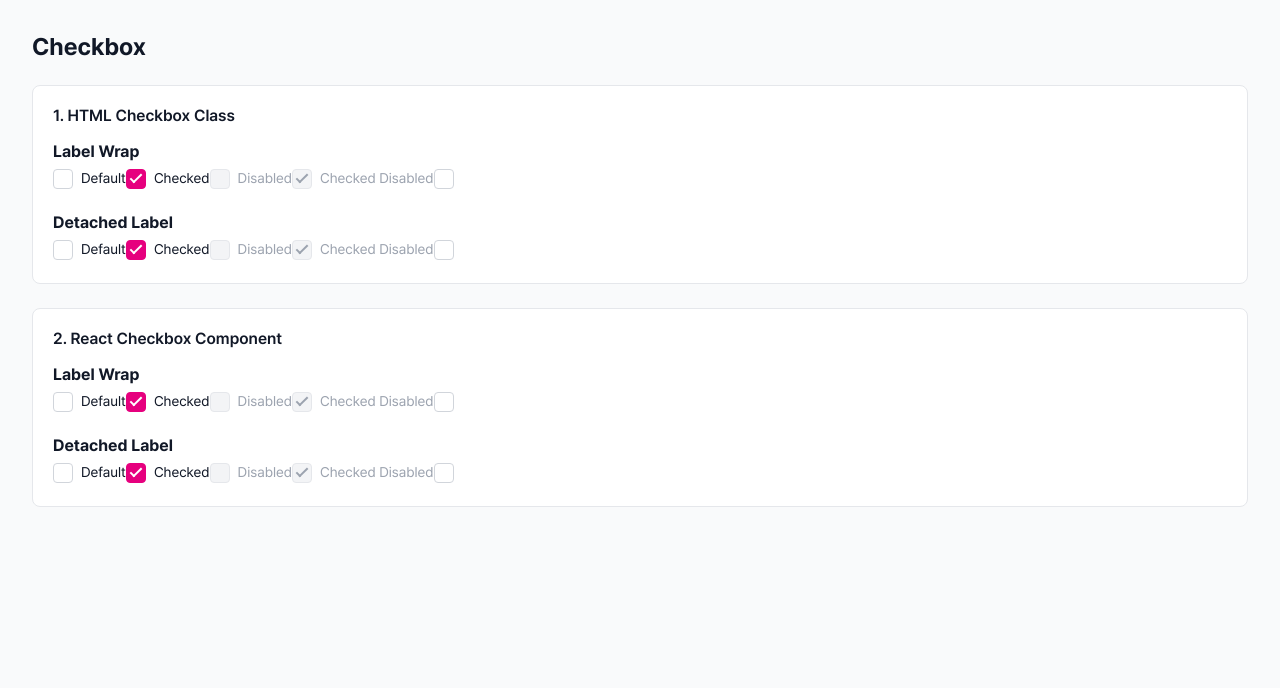
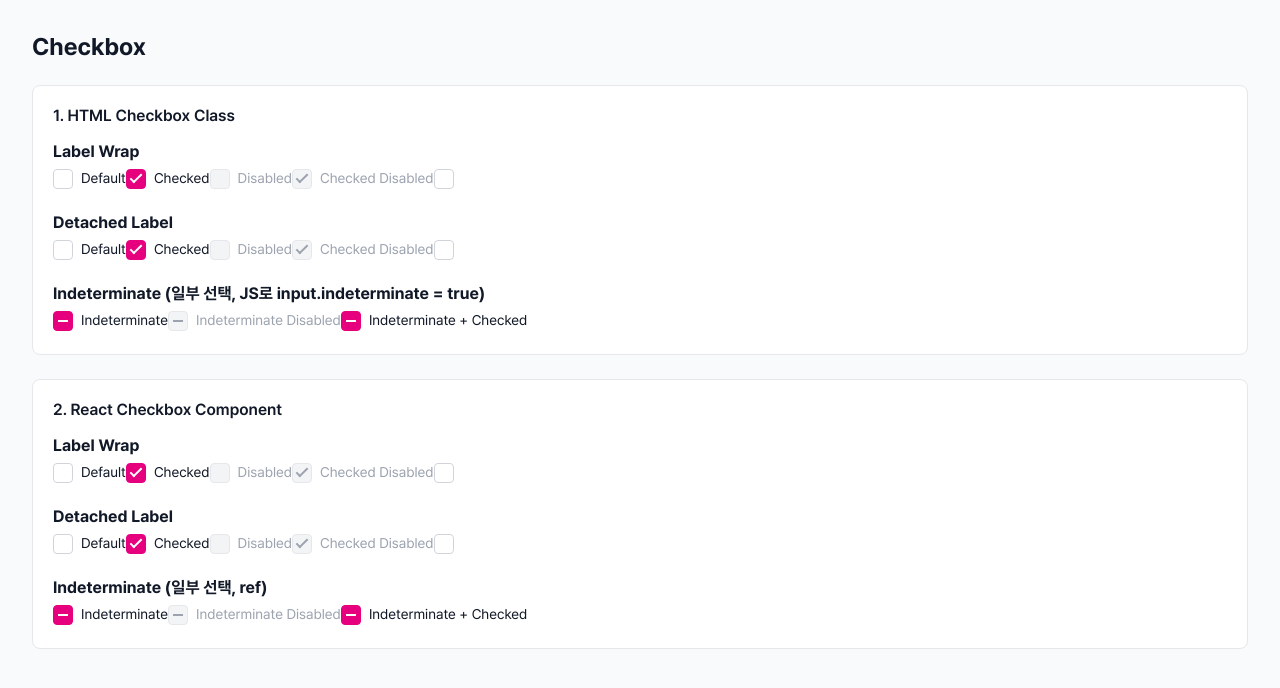
Before and after one commit to yumin-pub/ars-admin-ui, a React (Vite) app: page /ui/checkbox in a window 1280 px wide. Shown: the top 688 px of the page. Built offline with nearby package versions, Linux system fonts and the light colour scheme.

Commit message:
feat(checkbox): add ref type and indeterminate style

```diff
--- a/src/pages/UISystem/CheckboxPage.tsx
+++ b/src/pages/UISystem/CheckboxPage.tsx
@@ -1,4 +1,12 @@
 import { Checkbox } from '../../components/Checkbox';
+
+/**
+ * 일부 선택(indeterminate)은 HTML 속성이 아니라 DOM 속성이라 마크업만으로는 줄 수 없다.
+ * 예제에서는 콜백 ref로 input.indeterminate = true를 준다. (HTML만 쓰는 화면에서는 JS로 같은 값을 준다)
+ */
+function setIndeterminate(input: HTMLInputElement | null) {
+    if (input) input.indeterminate = true;
+}
 
 function CheckboxPage() {
     return (
@@ -104,6 +112,25 @@ function CheckboxPage() {
                 </label>
             </span>
             </div>
+
+            <div className="ui-doc__group">
+            <h3 className="ui-doc__group-title">Indeterminate (일부 선택, JS로 input.indeterminate = true)</h3>
+            <label className="ui-checkbox ui-checkbox--wrap">
+                <input type="checkbox" className="ui-checkbox__input" ref={setIndeterminate} />
+                <span className="ui-checkbox__control"></span>
+                <span className="ui-checkbox__label">Indeterminate</span>
+            </label>
+            <label className="ui-checkbox ui-checkbox--wrap">
+                <input type="checkbox" className="ui-checkbox__input" ref={setIndeterminate} disabled />
+                <span className="ui-checkbox__control"></span>
+                <span className="ui-checkbox__label">Indeterminate Disabled</span>
+            </label>
+            <label className="ui-checkbox ui-checkbox--wrap">
+                <input type="checkbox" className="ui-checkbox__input" ref={setIndeterminate} defaultChecked />
+                <span className="ui-checkbox__control"></span>
+                <span className="ui-checkbox__label">Indeterminate + Checked</span>
+            </label>
+            </div>
         </section>
         <section className="ui-doc__section">
         <h2 className="ui-doc__section-title">2. React Checkbox Component</h2>
@@ -184,6 +211,19 @@ function CheckboxPage() {
             aria-label="라벨 없는 체크박스"
             />
         </div>
+
+        <div className="ui-doc__group">
+            <h3 className="ui-doc__group-title">Indeterminate (일부 선택, ref)</h3>
+            <Checkbox ref={setIndeterminate} name="react-indeterminate" value="indeterminate">
+            Indeterminate
+            </Checkbox>
+            <Checkbox ref={setIndeterminate} name="react-indeterminate-disabled" value="indeterminate-disabled" disabled>
+            Indeterminate Disabled
+            </Checkbox>
+            <Checkbox ref={setIndeterminate} name="react-indeterminate-checked" value="indeterminate-checked" defaultChecked>
+            Indeterminate + Checked
+            </Checkbox>
+        </div>
         </section>
         </main>
     );
--- a/src/styles/components/_checkbox.scss
+++ b/src/styles/components/_checkbox.scss
@@ -121,6 +121,42 @@
 }
 
 // ========================================
+// Indeterminate (일부 선택)
+// - HTML 속성이 아니라 DOM 속성이라 ref로 input.indeterminate = true를 줄 때만 적용된다.
+// - 체크 표시 대신 가로줄을 그린다. checked와 함께여도 가로줄만 보인다. (브라우저 기본 체크박스와 같다)
+// ========================================
+
+.ui-checkbox__input:indeterminate + .ui-checkbox__control,
+.ui-checkbox__input:indeterminate
++ .ui-checkbox__wrapper
+.ui-checkbox__control {
+    border-color: $primary;
+    background-color: $primary;
+}
+
+.ui-checkbox__input:indeterminate + .ui-checkbox__control::after,
+.ui-checkbox__input:indeterminate
++ .ui-checkbox__wrapper
+.ui-checkbox__control::after {
+    content: '';
+
+    position: absolute;
+    top: 50%;
+    left: $space-1;
+    right: $space-1;
+
+    // checked와 함께일 때 체크 표시(::after)의 크기·테두리가 남지 않게 지운다.
+    width: auto;
+    height: 0;
+
+    border-top: 2px solid $white;
+    border-right: 0;
+    border-bottom: 0;
+
+    transform: translateY(-50%);
+}
+
+// ========================================
 // Focus
 // ========================================
 
@@ -171,3 +207,16 @@
 .ui-checkbox__control::after {
     border-color: $gray-400;
 }
+
+// ========================================
+// Indeterminate + Disabled
+// - 배경은 위 Disabled 규칙($gray-100)을 따르고, 가로줄만 회색으로 그린다. (Checked + Disabled와 같은 방식)
+// ========================================
+
+.ui-checkbox__input:indeterminate:disabled
++ .ui-checkbox__control::after,
+.ui-checkbox__input:indeterminate:disabled
++ .ui-checkbox__wrapper
+.ui-checkbox__control::after {
+    border-color: $gray-400;
+}
```
Also changed, not shown: src/components/Checkbox/Checkbox.types.ts (+7 -0 lines), src/stories/components/Checkbox/Checkbox.mdx (+43 -0 lines), 1 other file (tests, documents, lock files or other folders).
